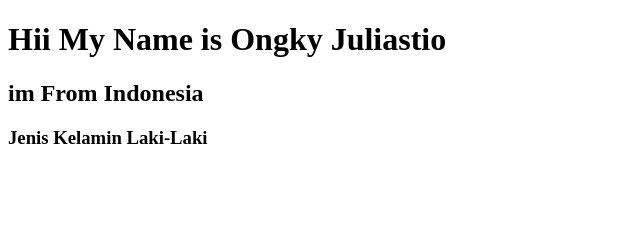
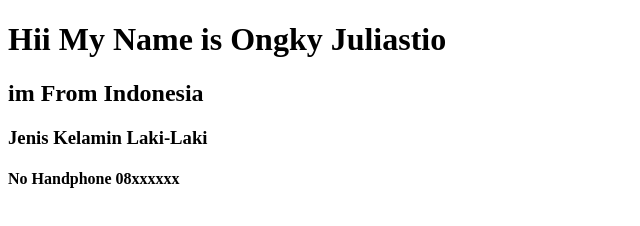
Before and after one commit to ongbyjulio/project-laravel, a plain HTML site: page index.html in a window 1280 px wide. Shown: the whole page, without its empty margins (0-640 px from the left). Drawn offline with Linux system fonts and the light colour scheme.

Commit message:
Tambah No telp

```diff
--- a/index.html
+++ b/index.html
@@ -10,5 +10,6 @@
     <h1>Hii My Name is Ongky Juliastio</h1>
     <h2>im From Indonesia</h2>
     <h3>Jenis Kelamin Laki-Laki</h3>
+    <h4>No Handphone 08xxxxxx</h4>
   </body>
 </html>
```
